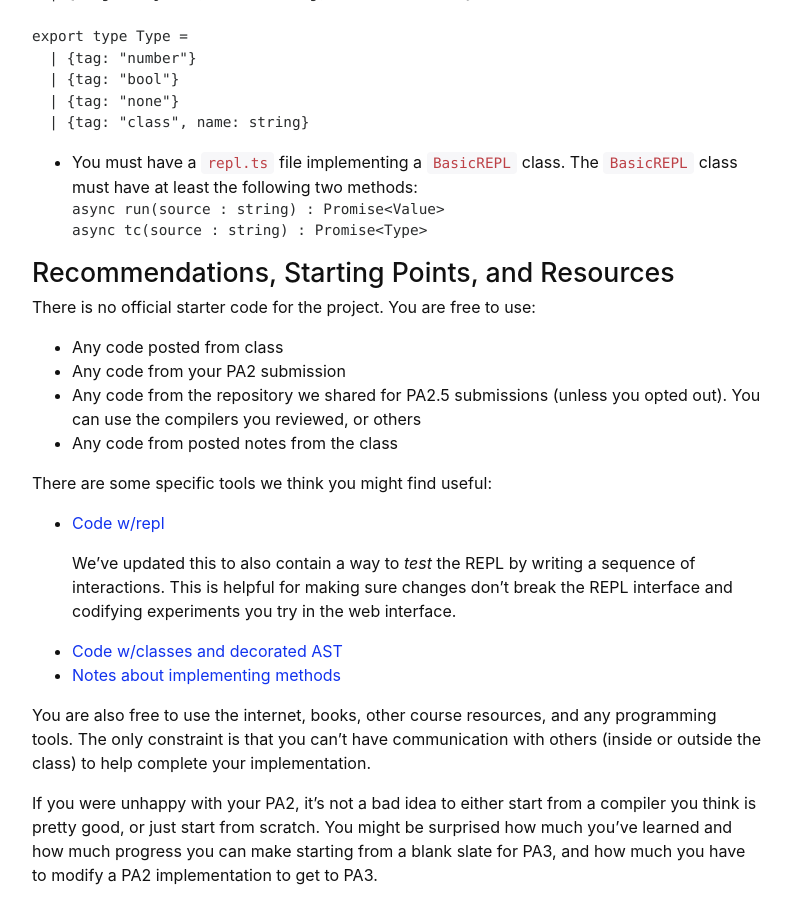
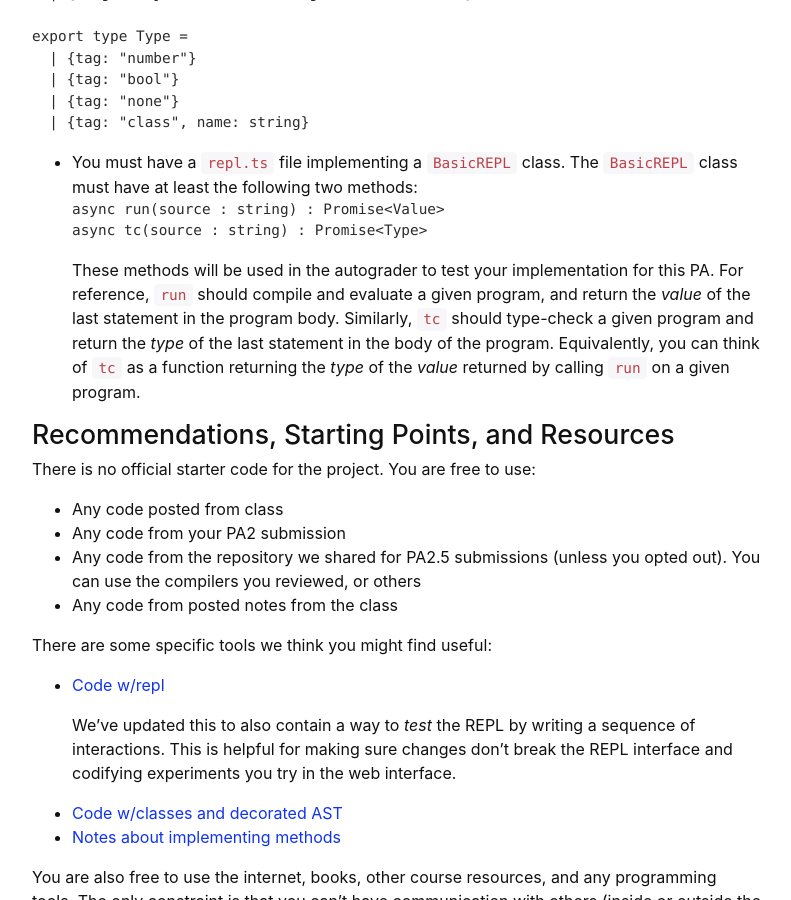
Before and after one commit to ucsd-cse231-w21/ucsd-cse231-w21.github.io, a Jekyll site: the page built from pa3/index.md, in a window 1280 px wide and 900 px high, scrolled down 2601 px. Shown: the whole window, without its empty margins (243-1034 px from the left). Built offline with Jekyll 4.4.1, drawn with Linux system fonts in a browser that asks for light colours; nearby versions of some CDN libraries.

Commit message:
add some text about run and tc

````diff
--- a/pa3/index.md
+++ b/pa3/index.md
@@ -133,6 +133,12 @@ class must have at least the following two methods:
 async run(source : string) : Promise<Value>
 async tc(source : string) : Promise<Type>
 ```
+These methods will be used in the autograder to test your implementation for
+this PA. For reference, `run` should compile and evaluate a given program, and
+return the _value_ of the last statement in the program body. Similarly, `tc`
+should type-check a given program and return the _type_ of the last statement
+in the body of the program. Equivalently, you can think of `tc` as a function
+returning the _type_ of the _value_ returned by calling `run` on a given program.
 
 ## Recommendations, Starting Points, and Resources
 
````
